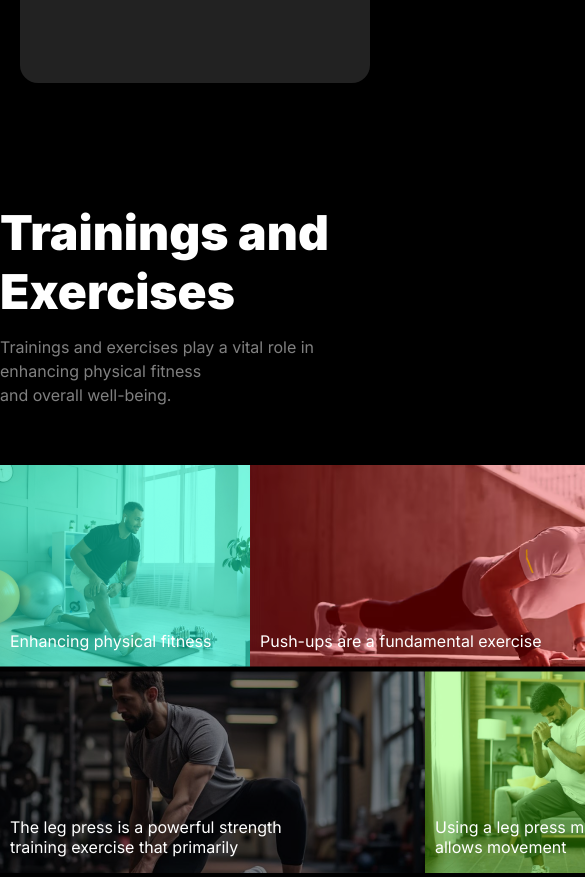
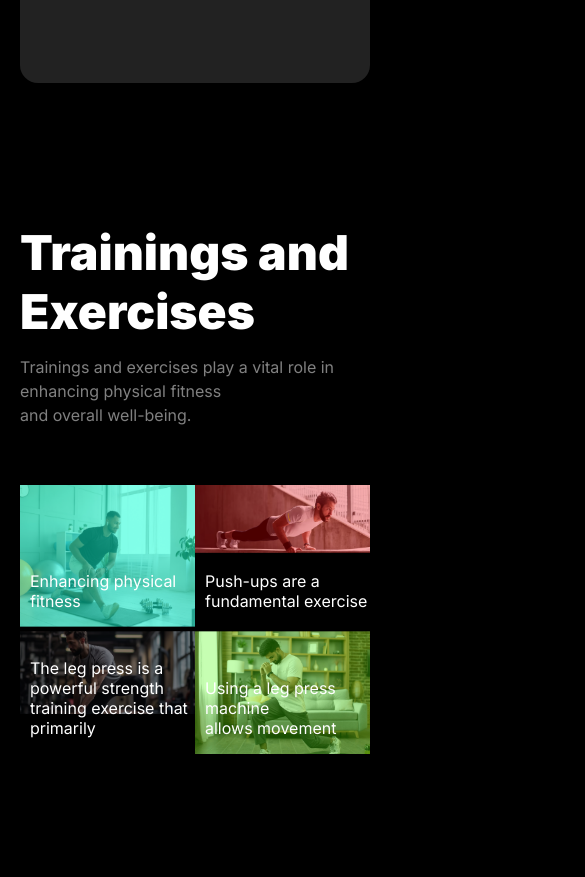
Before and after one commit to rifatrahman1/Exercise-Assignment-2, a plain HTML site: page index.html in a window 390 px wide. Shown: the part 3953-4830 px from the top of the page, 585 px wide, since content can reach past the window. After the commit the page ends 4731 px from the top, so only its background shows below. Drawn offline with Linux system fonts and the light colour scheme.

Commit message:
added to training section mobile device

```diff
--- a/css/excercise.css
+++ b/css/excercise.css
@@ -311,7 +311,8 @@ nav ul li a {
 @media screen and (max-width: 576px) {
     header,
     .change-habits,
-    .extra{
+    .extra,
+    .training-excercise{
         padding: 20px;
     }
     .hamburger {
@@ -342,4 +343,16 @@ nav ul li a {
     .run-extra-description button{
         width: 100%;
     }
+    .row-card img{
+        width: 100%;
+    }
+    .extra-card{
+        display: none;
+    }
+    .row1{
+        grid-template-columns: 1fr 1fr;
+    }
+    .row2{
+        grid-template-columns: 1fr 1fr;
+    }
 }
--- a/index.html
+++ b/index.html
@@ -154,7 +154,7 @@
                         <img src="./images/4.png" alt="">
                         <p>Push-ups are a fundamental exercise</p>
                     </div>
-                    <div class="row-card">
+                    <div class="row-card extra-card">
                         <img src="./images/5.png" alt="">
                         <p>Jumping is an effective<br>exercise that improves</p>
                     </div>
@@ -168,7 +168,7 @@
                         <img src="./images/2.png" alt="">
                         <p>Using a leg press machine <br> allows movement</p>
                     </div>
-                    <div class="row-card">
+                    <div class="row-card extra-card">
                         <img src="./images/1.png" alt="">
                         <p>It's an excellent alternative to<br> for those with back issues</p>
                     </div>
```
